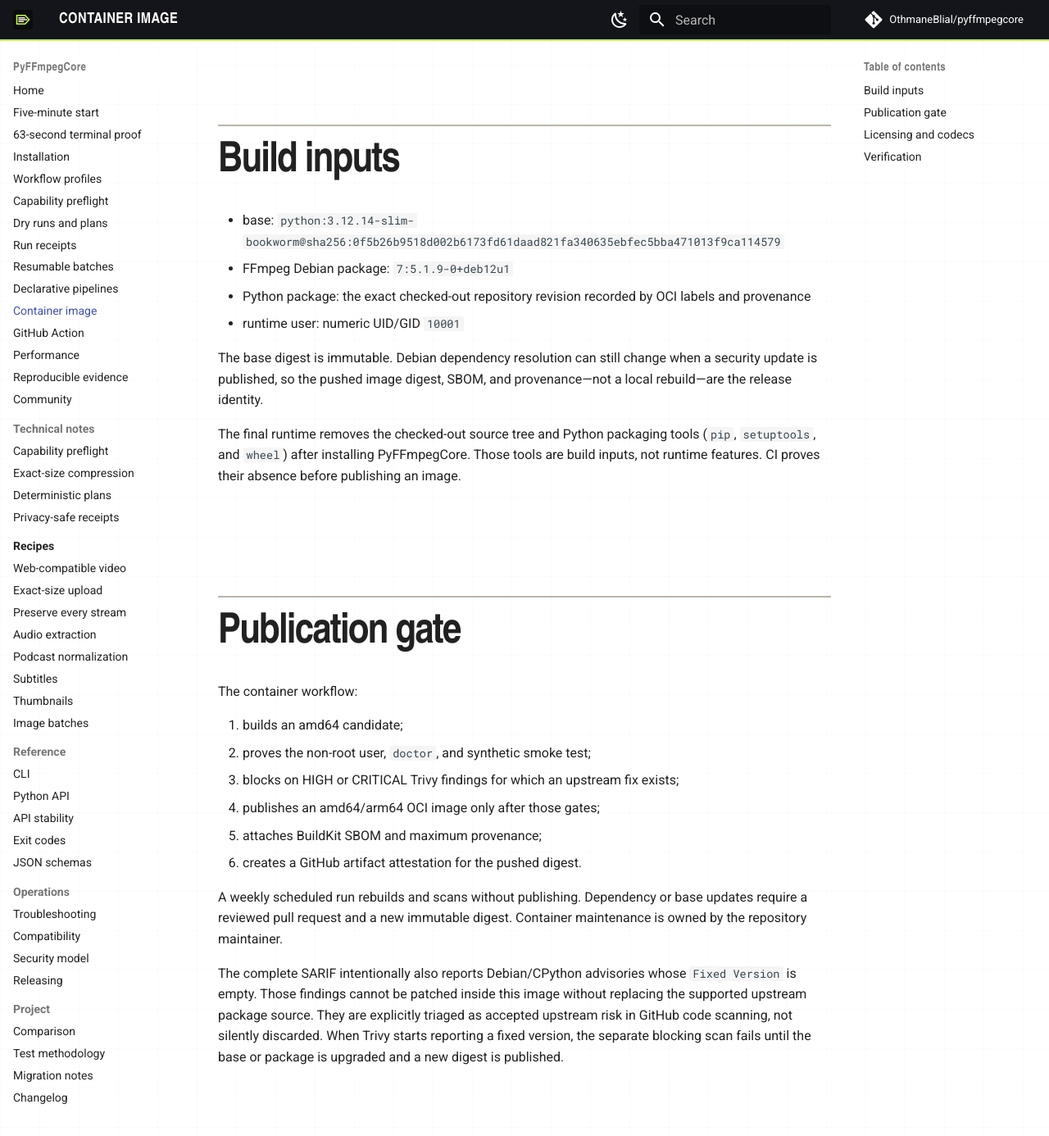
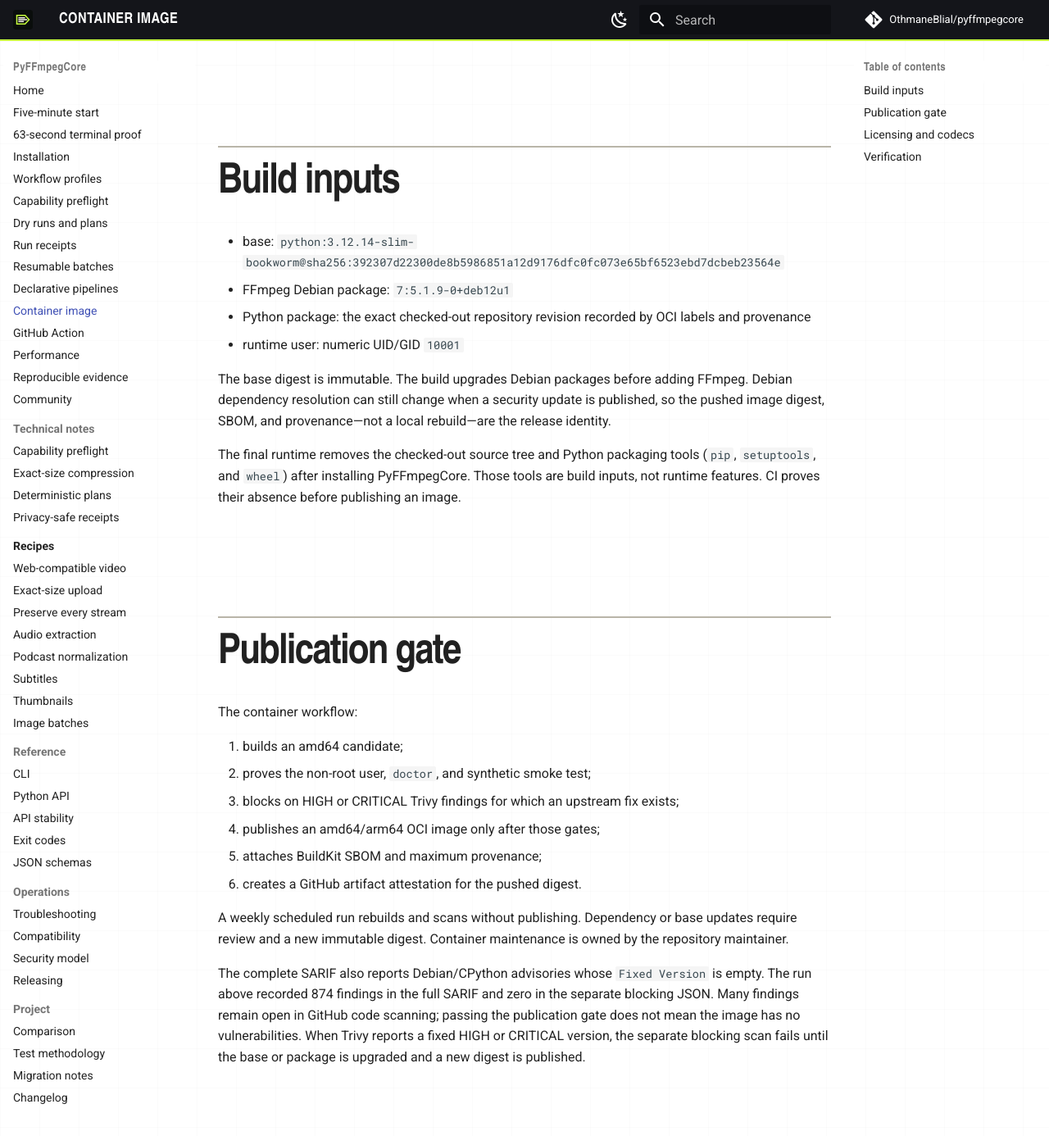
Before and after one commit to OthmaneBlial/pyffmpegcore, an MkDocs documentation site: the page built from docs/container.md, in a window 1280 px wide and 1400 px high, scrolled down 691 px. Shown: the top 1386 px of the window at 82% size. Built offline with MkDocs 1.6.1 and Material for MkDocs 9.7.7, drawn with Linux system fonts in a browser that asks for light colours; some of the changed text lies outside the part shown.

Commit message:
build: refresh pinned Actions and verified container digest

````diff
--- a/docs/container.md
+++ b/docs/container.md
@@ -6,29 +6,32 @@
 
 ```bash
 docker run --rm \
-  ghcr.io/othmaneblial/pyffmpegcore@sha256:c51cffe123e254650337e8973db4ab01587dbaa8ad08df77fee3c1ca3c08e5ca \
+  ghcr.io/othmaneblial/pyffmpegcore@sha256:da8be496cc05a90226e36b11f28a5c2029475b22f0cf40fc9f228a5ea27eb8aa \
   doctor
 docker run --rm \
   --volume "$PWD:/workspace" \
   --workdir /workspace \
-  ghcr.io/othmaneblial/pyffmpegcore@sha256:c51cffe123e254650337e8973db4ab01587dbaa8ad08df77fee3c1ca3c08e5ca \
+  ghcr.io/othmaneblial/pyffmpegcore@sha256:da8be496cc05a90226e36b11f28a5c2029475b22f0cf40fc9f228a5ea27eb8aa \
   pipeline run pipeline.json --receipt-dir receipts
 ```
 
 Do not use a mutable tag for repeatable automation. The digest above is the
-public `linux/amd64` and `linux/arm64` index built from revision `96654e3` after
-the runtime and vulnerability gates passed. The repository Action uses the same
-digest by default.
+public `linux/amd64` and `linux/arm64` index built from revision `9aa1780`
+in the [19 September 2026 container run](https://github.com/OthmaneBlial/pyffmpegcore/actions/runs/35440249408).
+The runtime and blocking vulnerability gates passed, and the repository Action
+uses the same digest by default. The index and both platform manifests were
+also retrieved anonymously from GHCR.
 
 ## Build inputs
 
-- base: `python:3.12.14-slim-bookworm@sha256:0f5b26b9518d002b6173fd61daad821fa340635ebfec5bba471013f9ca114579`
+- base: `python:3.12.14-slim-bookworm@sha256:392307d22300de8b5986851a12d9176dfc0fc073e65bf6523ebd7dcbeb23564e`
 - FFmpeg Debian package: `7:5.1.9-0+deb12u1`
 - Python package: the exact checked-out repository revision recorded by OCI
   labels and provenance
 - runtime user: numeric UID/GID `10001`
 
-The base digest is immutable. Debian dependency resolution can still change
+The base digest is immutable. The build upgrades Debian packages before adding
+FFmpeg. Debian dependency resolution can still change
 when a security update is published, so the pushed image digest, SBOM, and
 provenance—not a local rebuild—are the release identity.
 
@@ -49,15 +52,15 @@
 6. creates a GitHub artifact attestation for the pushed digest.
 
 A weekly scheduled run rebuilds and scans without publishing. Dependency or
-base updates require a reviewed pull request and a new immutable digest.
+base updates require review and a new immutable digest.
 Container maintenance is owned by the repository maintainer.
 
-The complete SARIF intentionally also reports Debian/CPython advisories whose
-`Fixed Version` is empty. Those findings cannot be patched inside this image
-without replacing the supported upstream package source. They are explicitly
-triaged as accepted upstream risk in GitHub code scanning, not silently
-discarded. When Trivy starts reporting a fixed version, the separate blocking
-scan fails until the base or package is upgraded and a new digest is published.
+The complete SARIF also reports Debian/CPython advisories whose `Fixed Version`
+is empty. The run above recorded 874 findings in the full SARIF and zero in the
+separate blocking JSON. Many findings remain open in GitHub code scanning;
+passing the publication gate does not mean the image has no vulnerabilities.
+When Trivy reports a fixed HIGH or CRITICAL version, the separate blocking scan
+fails until the base or package is upgraded and a new digest is published.
 
 ## Licensing and codecs
 
````
Also changed, not shown: other parts of docs/container.md (+1 -1 lines), action.yml (+4 -4 lines), docs/github-action.md (+2 -2 lines), 10 other files.
